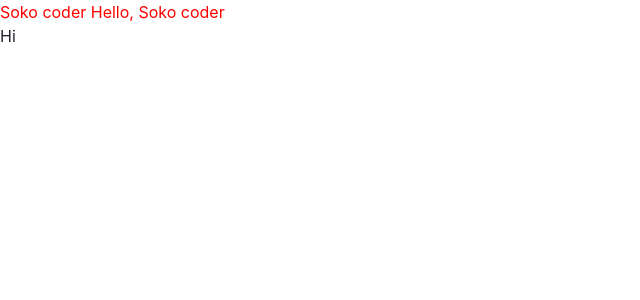
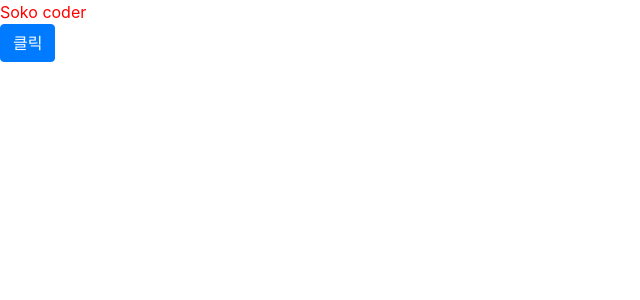
Before and after one commit to yeongseok-yun/vue3-proejct, a Vue app: page / in a window 1280 px wide. Shown: the top 300 px of the page, without its empty margins (0-640 px from the left). Built offline with nearby package versions, Linux system fonts and the light colour scheme.

Commit message:
클릭 이벤트 + 변수 전달

```diff
--- a/src/App.vue
+++ b/src/App.vue
@@ -1,10 +1,13 @@
 <template>
     <div class="name">
       {{name}}
-      <!--함수호출-->
-      {{greeting(name) }}
     </div>
-    <div>Hi</div>
+    <button
+      class = "btn btn-primary"
+      @click="consoleLog(name)"
+    >
+    클릭
+    </button>
 </template>
 
 <script>
@@ -12,13 +15,16 @@ export default {
   setup(){
     const name = 'Soko coder'
 
-    const greeting = (name) => {
-      return 'Hello, ' + name;
-    };
-
+    // const greeting = (name) => {
+    //   return 'Hello, ' + name;
+    // };
+    const consoleLog = (msg) => {
+      console.log(msg)
+    }
     return {
-      name
-      ,greeting
+      name,
+      consoleLog
+    //  ,greeting
     }
   }
 }
```
